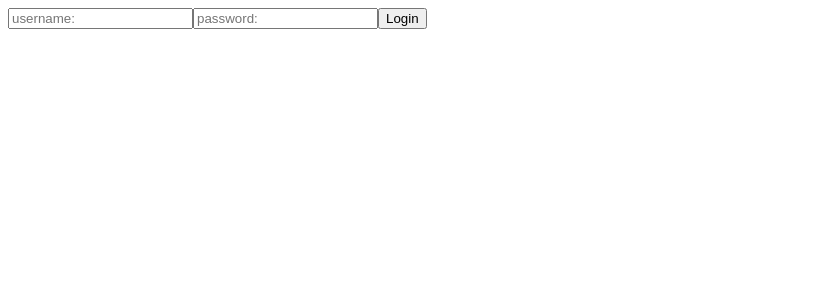
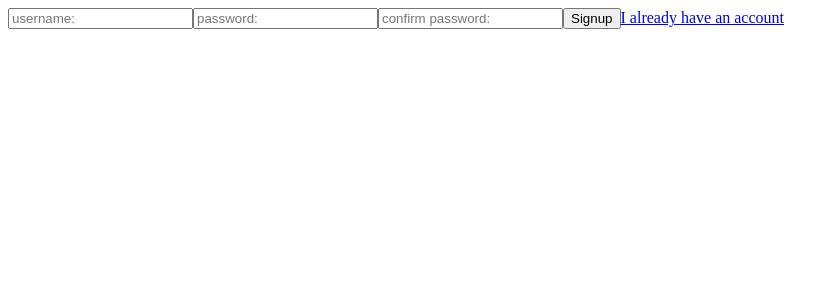
Before and after one commit to mahdimostajer/az-se1, a React (Vite) app: page /signup in a window 1280 px wide. Shown: the top 300 px of the page, without its empty margins (0-839 px from the left). Built offline with nearby package versions, Linux system fonts and the light colour scheme.

Commit message:
Feat: implement Signup page

```diff
--- a/package.json
+++ b/package.json
@@ -16,6 +16,7 @@
     "@types/react": "^18.2.56",
     "@types/react-dom": "^18.2.19",
     "@vitejs/plugin-react": "^4.2.1",
+    "react-router-dom": "^6.22.2",
     "vite": "^5.1.4"
   }
 }
--- a/src/App.jsx
+++ b/src/App.jsx
@@ -1,11 +1,15 @@
-function App() {
+import { BrowserRouter, Routes, Route } from "react-router-dom";
+
+import Login from "./pages/Login";
+import Signup from "./pages/Signup";
+
+export default function App() {
 	return (
-		<>
-			<input placeholder="username:" />
-			<input placeholder="password:" />
-			<button>Login</button>
-		</>
+		<BrowserRouter>
+			<Routes>
+				<Route path="/login" element={<Login />} />
+				<Route path="/signup" element={<Signup />} />
+			</Routes>
+		</BrowserRouter>
 	);
 }
-
-export default App;
--- /dev/null
+++ b/src/pages/Login.jsx
@@ -0,0 +1,10 @@
+export default function Login() {
+	return (
+		<>
+			<input placeholder="username:" />
+			<input placeholder="password:" />
+			<button>Login</button>
+			<a href="/signup">Create an account</a>
+		</>
+	);
+}
--- /dev/null
+++ b/src/pages/Signup.jsx
@@ -0,0 +1,11 @@
+export default function Signup() {
+	return (
+		<>
+			<input placeholder="username:" />
+			<input placeholder="password:" />
+			<input placeholder="confirm password:" />
+			<button>Signup</button>
+			<a href="/login">I already have an account</a>
+		</>
+	);
+}
```
Also changed, not shown: 1 other file (tests, documents, lock files or other folders).
